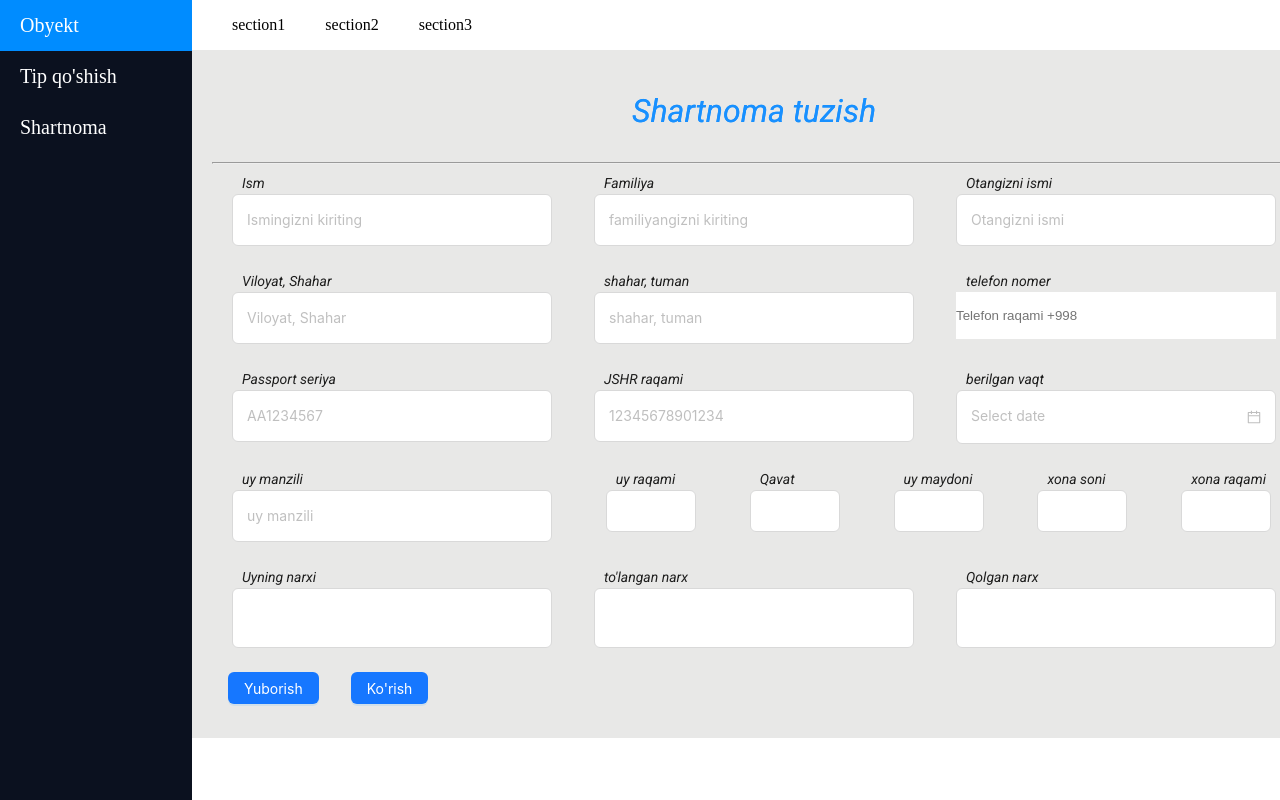
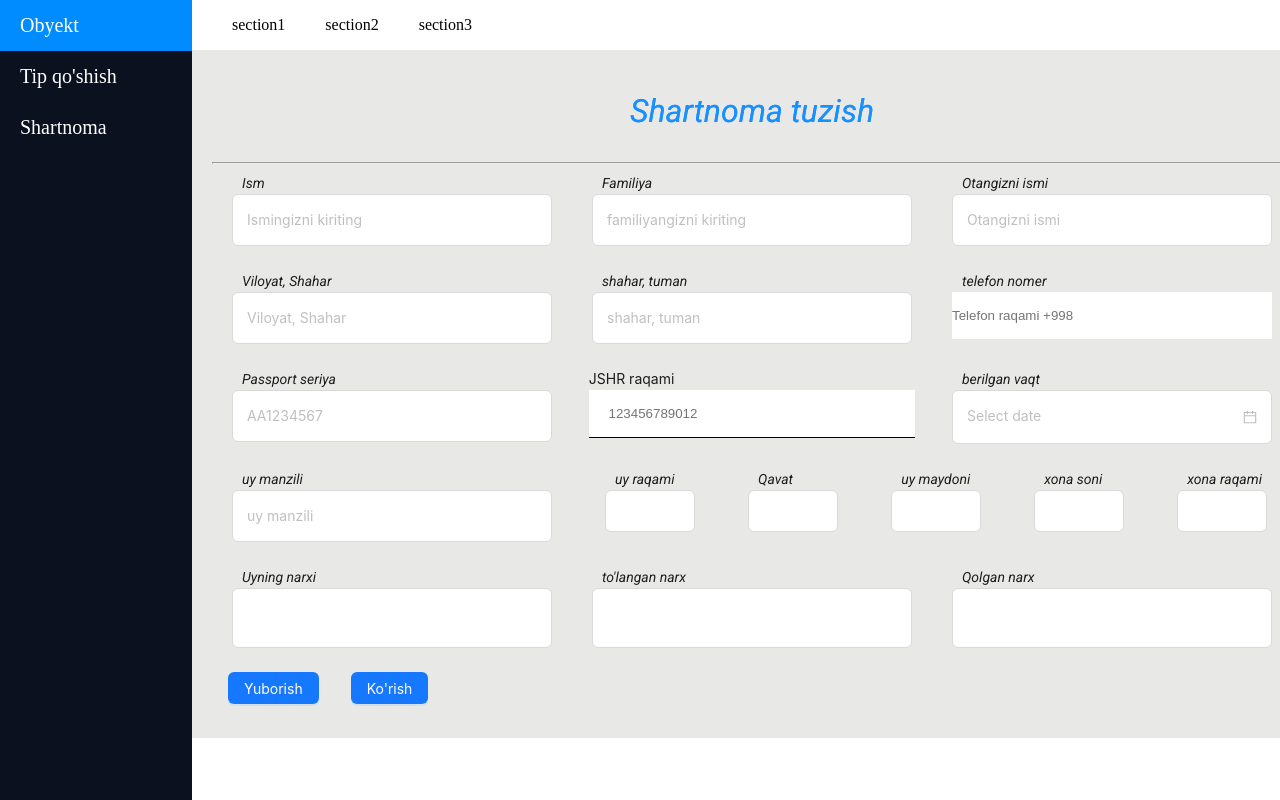
Before and after one commit to bekzodjonganiyev/darxon-house-crm, a React (Create React App) app: page /shartnoma-view in a window 1280 px wide. Shown: the top 800 px of the page. Built offline with nearby package versions, Linux system fonts and the light colour scheme.

Commit message:
jshr to'g'irlandi

```diff
--- a/src/pages/shartnoma/ShartnomaView.jsx
+++ b/src/pages/shartnoma/ShartnomaView.jsx
@@ -1,12 +1,16 @@
 import React, { useRef, useState } from "react";
 import { PatternFormat } from "react-number-format";
 import { Form, Input, Button, DatePicker, InputNumber } from "antd";
+import {NumericFormat} from "react-number-format";
+import { useFormik } from "formik";
 import { jsPDF } from "jspdf";
 
 import "../shartnoma/shartnoma.css";
 import Test2 from "../../components/Test2";
 
 const ShartnomaView = () => {
+
+
   const ref = useRef(null);
   const [isVisible, setIsVisible] = useState(false);
   const [obj, setObj] = useState({});
@@ -149,6 +153,8 @@ const ShartnomaView = () => {
               </span>
               <Form.Item name="phone">
                 <PatternFormat
+                  minLength={9}
+                  maxLength={9}
                   className="object__manzil dssds"
                   placeholder={"Telefon raqami +998"}
                   value=""
@@ -173,10 +179,18 @@ const ShartnomaView = () => {
                   },
                 ]}
               >
-                <Input className="object__manzil" placeholder="AA1234567" />
+                <Input
+                  type="text"
+                  name="passport"
+                  placeholder="AA1234567"
+                  minLength={9}
+                  maxLength={9}
+                  className="form-control"
+                  required
+                />
               </Form.Item>
             </div>
-            <div className="box-info">
+            <div className="">
               <span>
                 <label htmlFor="Ism">JSHR raqami</label>
               </span>
@@ -189,9 +203,14 @@ const ShartnomaView = () => {
                   },
                 ]}
               >
-                <Input
-                  className="object__manzil"
-                  placeholder="12345678901234"
+                <NumericFormat
+                  minLength={14}
+                  maxLength={14}
+                  className="form-controls add-patients__input"
+                  placeholder={` 123456789012`}
+                  format="##############"
+                  mask={"_"}
+                  required
                 />
               </Form.Item>
             </div>
@@ -435,7 +454,11 @@ const ShartnomaView = () => {
               flatNumber={"backendan kelmayapyi"}
             />
           </div>
-          <Button style={{ marginLeft: "30px" }} onClick={handleGeneratePdf} type="primary">
+          <Button
+            style={{ marginLeft: "30px" }}
+            onClick={handleGeneratePdf}
+            type="primary"
+          >
             Yukalsh
           </Button>
           <br />
--- a/src/pages/shartnoma/shartnoma.css
+++ b/src/pages/shartnoma/shartnoma.css
@@ -2,7 +2,7 @@
 {
     display: flex;
     justify-content: space-between;
-    gap: 2px;
+
 
 }
 .shartnoma__info h3, .obyekt__info{
@@ -15,18 +15,20 @@
         font-style: normal;
       font-size: 2rem;
 }
-
-
 .object__numbers {
 
     padding: 5px;
 }
 .object_tel{
-    width: 20rem;
+width: 20rem ;
 }
-.object__manzil, .form-control{
-    width: 25vw;
+.object__manzil ,.form-control{
+    width: 25vw !important;
         padding: 14px;
+}
+.form-controls{
+    width: 23vw !important;
+        padding: 16px;
 }
 .shartnomaObject__info{
     display: flex;
```
Also changed, not shown: 1 other file (tests, documents, lock files or other folders).
